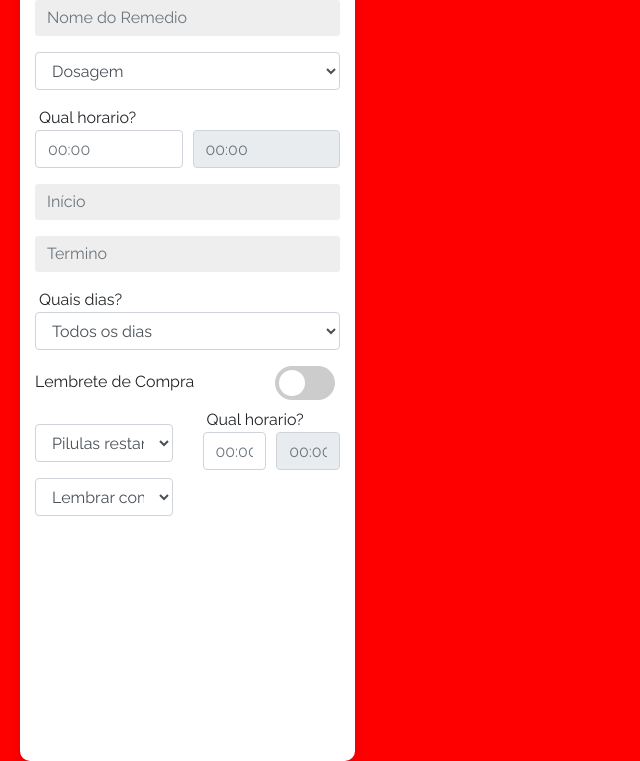
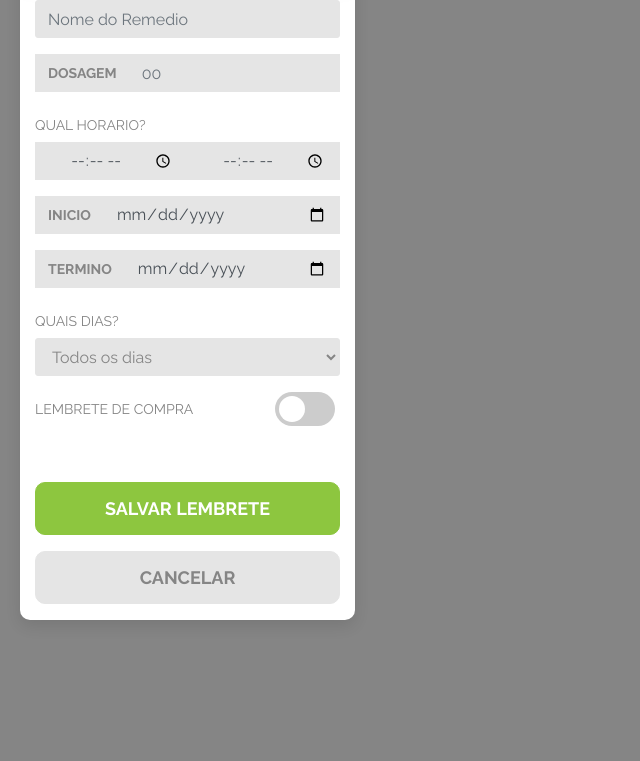
Before and after one commit to BrunoHentai/ProvaTecnica, a plain HTML site: page Index.html in a window 1280 px wide. Shown: the part 113-874 px from the top of the page, without its empty margins (0-640 px from the left). After the commit the page ends 800 px from the top, so only its background shows below. Drawn offline with nearby package versions, Linux system fonts and the light colour scheme.

Commit message:
versão 4.0

```diff
--- a/Index.html
+++ b/Index.html
@@ -1,21 +1,22 @@
 <!doctype html>
 <html lang="en">
+
 <head>
     <!-- Required meta tags -->
     <meta charset="utf-8">
     <meta name="viewport" content="width=device-width, initial-scale=1, shrink-to-fit=no">
 
     <!-- Bootstrap CSS -->
-    <link rel="stylesheet" href="https://stackpath.bootstrapcdn.com/bootstrap/4.1.3/css/bootstrap.min.css" integrity="sha384-MCw98/SFnGE8fJT3GXwEOngsV7Zt27NXFoaoApmYm81iuXoPkFOJwJ8ERdknLPMO" crossorigin="anonymous">
-    <link rel="stylesheet" href="css/app.css" >
+    <link rel="stylesheet" href="https://stackpath.bootstrapcdn.com/bootstrap/4.1.3/css/bootstrap.min.css" integrity="sha384-MCw98/SFnGE8fJT3GXwEOngsV7Zt27NXFoaoApmYm81iuXoPkFOJwJ8ERdknLPMO"
+        crossorigin="anonymous">
+    <link rel="stylesheet" href="css/app.css">
 
-    <title>Hello, world!</title>
+    <title>Lembrete</title>
 </head>
+
 <body>
 
-    <div class="container-fluid floatbutton">
-
-
+    <div class="container-fluid floatbutton pb-3">
 
         <div class="row">
             <div class="col-sm d-flex flex-row justify-content-between header">
@@ -32,56 +33,58 @@
 
         <div class="row">
             <div class="col-sm">
-
-                    <input type="email" class="form-control mt-3 patternbutton" id="nome-remedio" placeholder="Nome do Remedio">
-
-                    <div class="form-group mt-3">
-
-                        <select class="form-control" id="exampleFormControlSelect1">
-                        <option>Dosagem</option>
-                        <option>1</option>
-                        <option>2</option>
-                        <option>3</option>
-                        <option>4</option>
-                        <option>5</option>
-                        <option>6</option>
-                        <option>7</option>
-                        <option>8</option>
-                        <option>9</option>
-                        <option>10</option>
-                        </select>
-                    </div>
-
-
-
+                <input type="text" class="form-control mt-3 patternbutton" id="nome-remedio" placeholder="Nome do Remedio">
             </div>
         </div>
 
-        <form>
-            <span class="medium-text ml-1">Qual horario?</span>
-            <div class="form-row">
-                 <div class="col">
-                          <input type="text" class="form-control" placeholder="00:00">
+        <div class="row">
+            <div class="col-sm">
+                <div class="input-group mt-3 patternbutton">
+                    <div class="input-group-prepend">
+                        <span class="input-group-text text-uppercase" id="basic-addon1">Dosagem</span>
                     </div>
-                 <div class="col">
-                <fieldset disabled>
-              <input type="text" class="form-control" placeholder="00:00">
+                    <input type="number" min="1" max="100" class="form-control" placeholder="00" >
                 </div>
             </div>
-        </form>
+        </div>
 
+        <div class="row">
+            <div class="col-sm mt-3">
+                <span class="text-uppercase normal-text app-label">Qual horario?</span>
+                <div class="input-group patternbutton">
+                    <input type="time" aria-label="start" class="form-control text-center">
+                    <input type="time" aria-label="end" class="form-control text-center">
+                </div>
+            </div>
+        </div>
 
         <div class="row">
             <div class="col-sm">
+                <div class="input-group mt-3 patternbutton">
+                    <div class="input-group-prepend">
+                        <span class="input-group-text text-uppercase">Inicio</span>
+                    </div>
+                    <input type="date" aria-label="inicio" class="form-control">
+                </div>
+            </div>
+        </div>
 
-                    <input type="email" class="form-control mt-3 patternbutton" id="nome-remedio" placeholder="Início">
+        <div class="row">
+            <div class="col-sm">
+                <div class="input-group mt-3 patternbutton">
+                    <div class="input-group-prepend">
+                        <span class="input-group-text text-uppercase">Termino</span>
+                    </div>
+                    <input type="date" aria-label="termino" class="form-control">
+                </div>
+            </div>
+        </div>
 
-                    <input type="email" class="form-control mt-3 patternbutton" id="Dosagem" placeholder="Termino">
-
-
-                    <div class="form-group mt-3">
-                        <span class="medium-text ml-1">Quais dias?</span>
-                        <select class="form-control" id="exampleFormControlSelect1">
+        <div class="row">
+            <div class="col-sm">
+                <div class="form-group mt-3 ">
+                    <span class="medium-text text-uppercase app-label">Quais dias?</span>
+                    <select class="form-control patternbutton" id="exampleFormControlSelect1">
                         <option>Todos os dias</option>
                         <option>Segunda</option>
                         <option>Terça</option>
@@ -90,6 +93,7 @@
                         <option>Sexta</option>
                         <option>Sabado</option>
                         <option>Domingo</option>
+                        <option>Segunda a Sexta</option>
                     </select>
                 </div>
 
@@ -100,126 +104,94 @@
         <div class="form-row">
             <div class="col">
 
-                  <label class="mt-1 medium-text">Lembrete de Compra</label>
+                <span class="mt-1 text-uppercase normal-text app-label">Lembrete de Compra</span>
             </div>
             <div class="col row justify-content-end">
 
                 <label class="switch tooglebutton">
-                        <input type="checkbox">
+                    <input type="checkbox" id="lembrete">
                     <span class="slider round"></span>
                 </label>
 
-
-
-
             </div>
         </div>
+
+        <append id="camposAdicionais" style="display:none;">
             <div class="row">
                 <div class="col-sm">
 
-                      <div class="form-group mt-3">
-                         <select class="form-control" id="exampleFormControlSelect1">
-                          <option>Pilulas restantes</option>
-                          <option>1</option>
-                          <option>2</option>
-                          <option>3</option>
-                          <option>4</option>
-                          <option>5</option>
-                          <option>6</option>
-                          <option>7</option>
-                          <option>8</option>
-                          <option>9</option>
-                          <option>10</option>
-                          <option>11</option>
-                          <option>12</option>
-                          <option>13</option>
-                          <option>14</option>
-                          <option>15</option>
-                          <option>16</option>
-                          <option>17</option>
-                          <option>18</option>
-                          <option>19</option>
-                          <option>20</option>
-                          <option>21</option>
-                          <option>22</option>
-                          <option>23</option>
-                          <option>24</option>
-                          <option>25</option>
-                          <option>26</option>
-                          <option>27</option>
-                          <option>28</option>
-                          <option>29</option>
-                          <option>30</option>
-                          </select>
+
+                    <div class="input-group mt-3 patternbutton">
+                        <div class="input-group-prepend">
+                            <span class="input-group-text" id="basic-addon1">Pilulas restantes</span>
                         </div>
-
-                      <div class="form-group mt-3">
-                          <select class="form-control" id="exampleFormControlSelect1">
-                           <option>Lembrar com 0 dias</option>
-                           <option>1 dia</option>
-                           <option>2 dias</option>
-                           <option>3 dias</option>
-                           <option>4 dias</option>
-                           <option>5 dias</option>
-                           <option>6 dias</option>
-                           <option>7 dias</option>
-                           <option>8 dias</option>
-                           <option>9 dias</option>
-                           <option>10 dias</option>
-                           <option>11 dias</option>
-                           <option>12 dias</option>
-                           <option>13 dias</option>
-                           <option>14 dias</option>
-                           <option>15 dias</option>
-                           <option>16 dias</option>
-                           <option>17 dias</option>
-                           <option>18 dias</option>
-                           <option>19 dias</option>
-                           <option>20 dias</option>
-                           <option>21 dias</option>
-                           <option>22 dias</option>
-                           <option>23 dias</option>
-                           <option>24 dias</option>
-                           <option>25 dias</option>
-                           <option>26 dias</option>
-                           <option>27 dias</option>
-                           <option>28 dias</option>
-                           <option>29 dias</option>
-                           <option>30 dias</option>
-                           </select>
-                       </div>
-
-
-        </div>
-        <div class="col-sm">
-        <form>
-            <span class="medium-text ml-1">Qual horario?</span>
-            <div class="form-row">
-                 <div class="col">
-                          <input type="text" class="form-control" placeholder="00:00">
-                  </div>
-                 <div class="col">
-                <fieldset disabled>
-              <input type="text" class="form-control" placeholder="00:00">
-            </div>
-          </div>
-        </form>
-      </div>
+                        <input type="number" min="0" max="100" class="form-control" placeholder="00">
                     </div>
 
                 </div>
             </div>
 
+            <div class="row">
+                <div class="col-sm">
+                    <div class="input-group mt-3 patternbutton">
+                        <div class="input-group-prepend">
+                            <span class="input-group-text">Lembrar com</span>
+                        </div>
+                        <input type="number" class="form-control" aria-label="dias" placeholder="00">
+                        <div class="input-group-append">
+                            <span class="input-group-text">dias</span>
+                        </div>
+                    </div>
+                </div>
+            </div>
 
+            <div class="row">
+                <div class="col-sm">
+                    <div class="input-group mt-3 patternbutton">
+                        <div class="input-group-prepend">
+                            <span class="input-group-text">Horário da compra</span>
+                        </div>
+                        <input type="time" class="form-control" aria-label="dias">
+                    </div>
+                </div>
+            </div>
 
+            <div class="row">
+                <div class="col-sm mt-3">
+                    <div class="input-group mt-3 patternbutton">
+                        <div class="input-group-prepend">
+                            <span class="input-group-text">Toque</span>
+                        </div>
+                        <select class="form-control" id="exampleFormControlSelect1">
+                            <option>Sonar</option>
+                            <option>Toque 1</option>
+                            <option>Toque 2</option>
+                            <option>Toque 3</option>
+                        </select>
+                    </div>
+                </div>
+            </div>
+        </append>
 
+        <div class="row">
+            <div class="col-sm mt-5">
+                <button type="button" class="btn btn-primary text-uppercase btn-block btn-app bold-text">Salvar Lembrete</button>
+                <button type="button" class="btn btn-secondary text-uppercase btn-block mt-3 btn-app bold-text">Cancelar</button>
+            </div>
+        </div>
 
+    </div>
 
     <!-- Optional JavaScript -->
     <!-- jQuery first, then Popper.js, then Bootstrap JS -->
-    <script src="https://code.jquery.com/jquery-3.3.1.slim.min.js" integrity="sha384-q8i/X+965DzO0rT7abK41JStQIAqVgRVzpbzo5smXKp4YfRvH+8abtTE1Pi6jizo" crossorigin="anonymous"></script>
-    <script src="https://cdnjs.cloudflare.com/ajax/libs/popper.js/1.14.3/umd/popper.min.js" integrity="sha384-ZMP7rVo3mIykV+2+9J3UJ46jBk0WLaUAdn689aCwoqbBJiSnjAK/l8WvCWPIPm49" crossorigin="anonymous"></script>
-    <script src="https://stackpath.bootstrapcdn.com/bootstrap/4.1.3/js/bootstrap.min.js" integrity="sha384-ChfqqxuZUCnJSK3+MXmPNIyE6ZbWh2IMqE241rYiqJxyMiZ6OW/JmZQ5stwEULTy" crossorigin="anonymous"></script>
-    <script src="js/java.js"></script>
+    <script src="https://code.jquery.com/jquery-3.3.1.slim.min.js" integrity="sha384-q8i/X+965DzO0rT7abK41JStQIAqVgRVzpbzo5smXKp4YfRvH+8abtTE1Pi6jizo"
+        crossorigin="anonymous"></script>
+    <script src="https://cdnjs.cloudflare.com/ajax/libs/popper.js/1.14.3/umd/popper.min.js" integrity="sha384-ZMP7rVo3mIykV+2+9J3UJ46jBk0WLaUAdn689aCwoqbBJiSnjAK/l8WvCWPIPm49"
+        crossorigin="anonymous"></script>
+    <script src="https://stackpath.bootstrapcdn.com/bootstrap/4.1.3/js/bootstrap.min.js" integrity="sha384-ChfqqxuZUCnJSK3+MXmPNIyE6ZbWh2IMqE241rYiqJxyMiZ6OW/JmZQ5stwEULTy"
+        crossorigin="anonymous"></script>
+    <script src="js/main.js"></script>
+
 </body>
+
 </html>
--- a/css/app.css
+++ b/css/app.css
@@ -1,95 +1,112 @@
-
 @import url('https://fonts.googleapis.com/css?family=Raleway:400,700');
-
-body{
-
-    font-family: 'Raleway', sans-serif;
-background: red;
-
+:root {
+    --interface-primary: #2E3192;
+    --interface-secondary: #8DC63F;
+    --interface-gray: #E5E5E5;
+    --text: #858585;
+    --interface-bg: #EEEEEE;
+    --white: #ffffff;
+    --standard-radius: 10px;
+    --component-radius: 3px;
+    --font-size: 16px;
 }
 
-.bold-text{
-
-font-weight: 700;
-
+body {
+    font-family: 'Raleway', sans-serif;
+    font-size: var(--font-size);
+    background: var(--text);
 }
 
-
-.medium-text{
-
-font-weight: 400;
-
+.bold-text {
+    font-weight: 700;
 }
 
-.normal-text{
-
+.normal-text {
     font-weight: 400;
-
 }
 
-.floatbutton{
-    position: absolute;
-    width: 335px;
-    height: 846px;
-    left: 20px;
-    top: 28px;
-
-    background: #FFFFFF;
-    box-shadow: 0px 6px 15px rgba(0, 0, 0, 0.1);
-    border-radius: 10px;
-
-}
-
-.header{
-
+.header {
     position: relative;
     width: 100%;
     height: 69px;
-
     background: #2E3192;
+    -webkit-box-shadow: 0px 6px 15px rgba(0, 0, 0, 0.1);
     box-shadow: 0px 6px 15px rgba(0, 0, 0, 0.1);
-    border-radius: 10px;
-
+    border-radius: var(--standard-radius);
 }
 
-.alarm{
+.floatbutton {
+    position: absolute;
+    width: 335px;
+    height: auto;
+    left: 20px;
+    top: 28px;
+    background: var(--white);
+    -webkit-box-shadow: 0px 6px 15px rgba(0, 0, 0, 0.1);
+    box-shadow: 0px 6px 15px rgba(0, 0, 0, 0.1);
+    border-radius: var(--standard-radius);
+}
 
+.alarm {
     width: 86px;
-
     font-size: 18px;
     text-align: center;
     letter-spacing: 0.01em;
-
-color: #FFFFFF;
-
-
+    color: var(--white);
 }
 
-.patternbutton{
-
-    position: relative;
-    height: 36px;
-    width: 100%;
-    line-height: 36px;
-    border: none;
-
-    background: #EEEEEE;
-    border-radius: 3px;
-
-    font-size: 16px;
-
-    color: #858585;
+.patternbutton {
+    background: var(--interface-gray);
+    font-size: var(--font-size);
+    color: var(--text);
 }
 
-.tooglebutton{
+.patternbutton .input-group-text {
+    font-size: 14px;
+    text-transform: uppercase;
+    font-weight: 700;
+    color: var(--text);
+    background: var(--interface-gray);
+    border-color: var(--interface-gray);
+}
 
+.patternbutton>.form-control {
+    background: var(--interface-gray);
+    border-color: var(--interface-gray);
+}
+
+.patternbutton.form-control {
+    border: 1px solid var(--interface-gray);
+    border-radius: var(--component-radius);
+}
+
+.tooglebutton {
     position: relative;
     right: 20px;
 }
 
+.btn-app {
+    font-size: 18px;
+    border-radius: var(--standard-radius);
+    padding-top: 12px;
+    padding-bottom: 12px;
+}
+
+.btn-primary {
+    background: var(--interface-secondary);
+    border-color: var(--interface-secondary);
+    color: var(--white);
+}
+
+.btn-secondary {
+    background: var(--interface-gray);
+    border-color: var(--interface-gray);
+    color: var(--text);
+}
 
 
 /* The switch - the box around the slider */
+
 .switch {
     position: relative;
     display: inline-block;
@@ -97,10 +114,16 @@ color: #FFFFFF;
     height: 34px;
 }
 
+
 /* Hide default HTML checkbox */
-  .switch input {display:none;}
+
+.switch input {
+    display: none;
+}
+
 
 /* The slider */
+
 .slider {
     position: absolute;
     cursor: pointer;
@@ -120,26 +143,34 @@ color: #FFFFFF;
     width: 26px;
     left: 4px;
     bottom: 4px;
-    background-color: white;
+    background-color: var(--white);
     -webkit-transition: .4s;
     transition: .4s;
 }
 
-  input:checked + .slider {
-    background-color: green;
+input:checked+.slider {
+    background-color: var(--interface-secondary);
 }
 
-  input:focus + .slider {
-    box-shadow: 0 0 1px green;
+input:focus+.slider {
+    -webkit-box-shadow: 0 0 1px var(--interface-secondary);
+    box-shadow: 0 0 1px var(--interface-secondary);
 }
 
-  input:checked + .slider:before {
+input:checked+.slider:before {
     -webkit-transform: translateX(26px);
-    -ms-transform: translateX(26px);
     transform: translateX(26px);
 }
 
+.app-label {
+    font-size: 14px;
+    line-height: 34px;
+    color: var(--text);
+}
+
+
 /* Rounded sliders */
+
 .slider.round {
     border-radius: 34px;
 }
@@ -147,3 +178,8 @@ color: #FFFFFF;
 .slider.round:before {
     border-radius: 50%;
 }
+
+
+/* #camposAdicionais {
+    display: block;
+} */
```
Also changed, not shown: js/main.js (added, +11 -0 lines), img/bg.png (added). Lines whose indentation alone changed are shown as unchanged.
